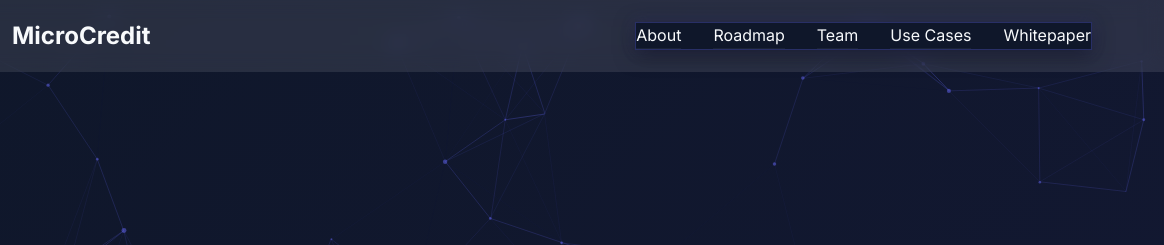
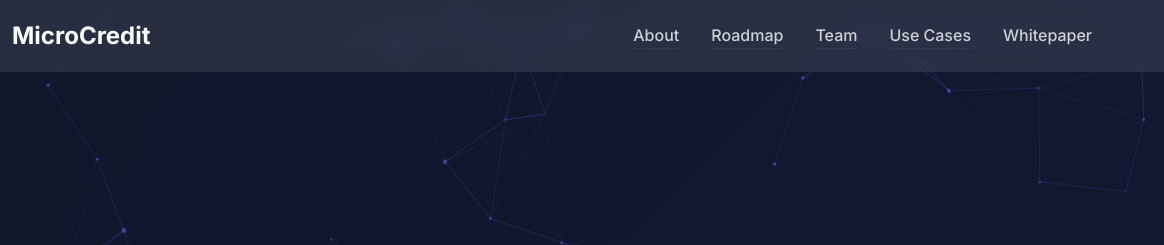
Before and after one commit to micredit/MicroCreditWeb, a plain HTML site: page index.html in a window 1280 px wide. Shown: the top 245 px of the page, 116-1280 px from the left. Drawn offline with nearby package versions, Linux system fonts and the light colour scheme; animation ran at ten frames a second.

Commit message:
优化导航栏按钮

```diff
--- a/styles.css
+++ b/styles.css
@@ -56,23 +56,40 @@ body {
     display: flex;
     gap: 2rem;
     list-style: none;
-    background: var(--background-dark);
-    border: 1px solid rgba(99, 102, 241, 0.3);
-    box-shadow:
-        0 4px 20px rgba(0, 0, 0, 0.5),
-        0 0 15px rgba(99, 102, 241, 0.2);
+    background: none;
+    border: none;
+    box-shadow: none;
 }
 
 .nav-links a {
     color: var(--text-light);
     text-decoration: none;
-    transition: color 0.3s ease;
+    position: relative;
+    padding: 0.5rem 0;
+    font-weight: 500;
+    opacity: 0.8;
+    transition: opacity 0.3s ease;
+}
+
+.nav-links a::after {
+    content: '';
+    position: absolute;
+    bottom: 0;
+    left: 0;
+    width: 0;
+    height: 2px;
+    background: var(--primary-color);
+    transition: width 0.3s ease;
 }
 
 .nav-links a:hover {
-    background: rgba(99, 102, 241, 0.3);
-    color: var(--primary-color);
-    border-left-color: var(--primary-color);
+    opacity: 1;
+    background: none;
+    color: var(--text-light);
+}
+
+.nav-links a:hover::after {
+    width: 100%;
 }
 
 /* Hero Section Styles */
```
